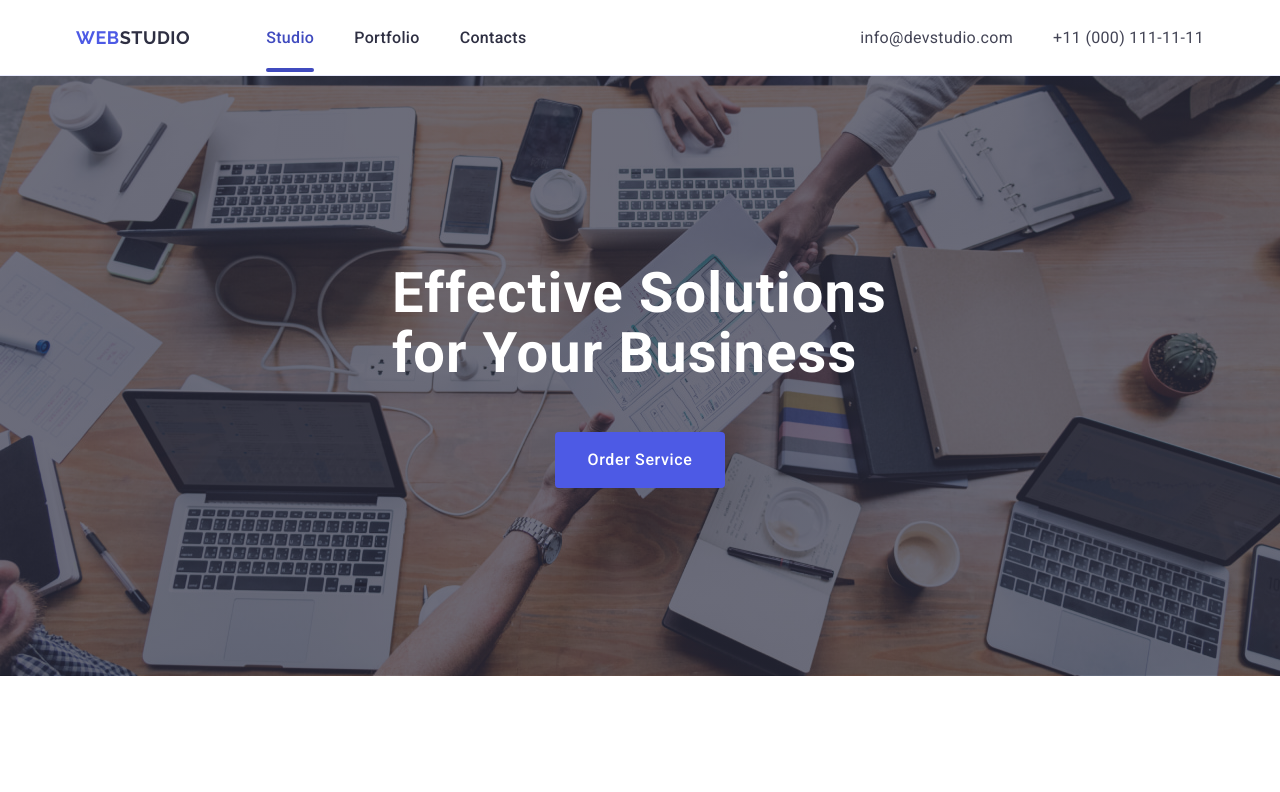
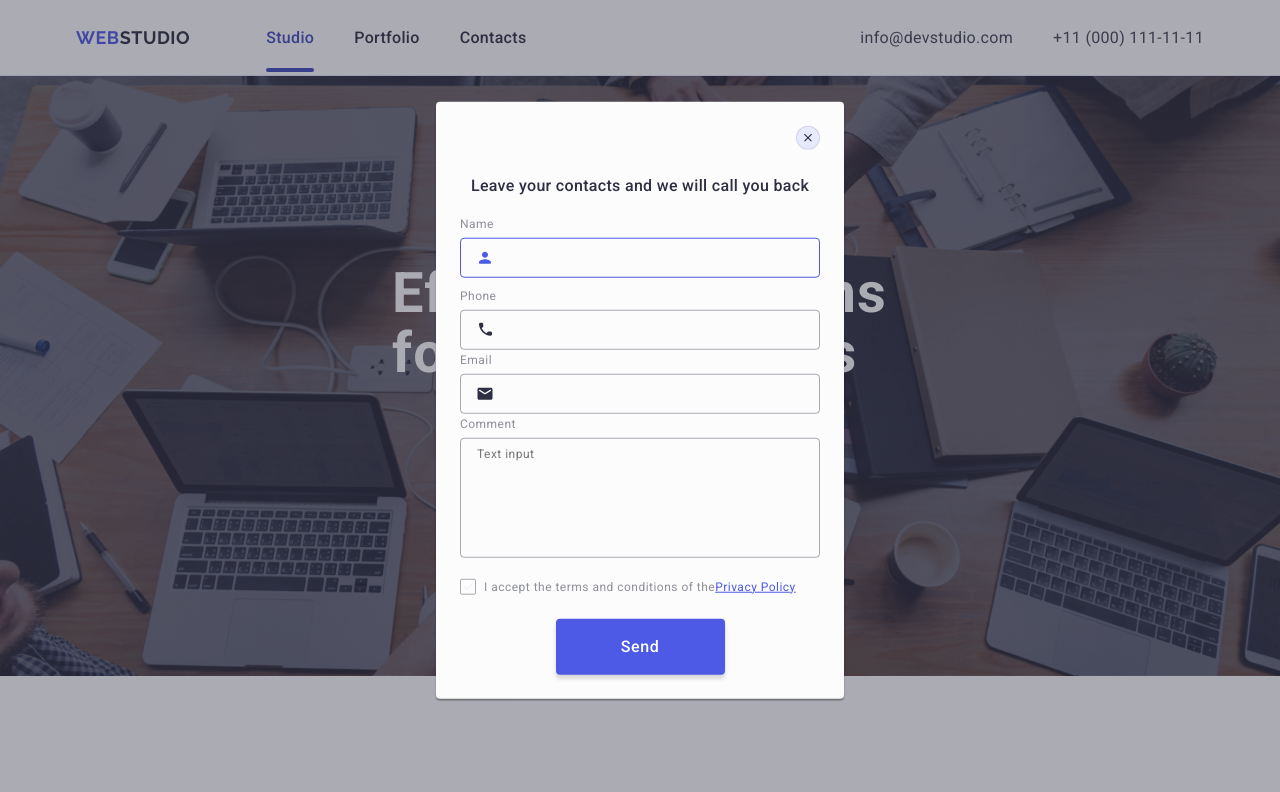
Before and after one commit to IrynaSobol/goit-markup-hw-05, a plain HTML site: page index.html in a window 1280 px wide. Shown: the top 792 px of the page. Drawn offline with nearby package versions, Linux system fonts and the light colour scheme.

Commit message:
Main page desktop

```diff
--- a/css/styles.css
+++ b/css/styles.css
@@ -503,12 +503,12 @@ img {
 .subscribe-email {
     width: 264px;
     height: 40px;
-    border: 1px solid rgba(255, 255, 255, 1);
+    border: 1px solid #ffffff;
     border-radius: 4px;
     background-color: transparent;
     outline: none;
     padding-left: 18px;
-    color:rgba(255, 255, 255, 1);
+    color:#ffffff;
     font-size: 12px;
     font-weight: 400;
     letter-spacing: 0.04em;
@@ -520,11 +520,8 @@ img {
 
 
 .subscribe-email::placeholder {
-    color: #FFF;
-    font-size: 12px;
-    font-weight: 400;
-    line-height: 2;
-    letter-spacing: 0.04em;
+    color: #ffffff;
+    font-size: inherit;
 }
 
 .subscribe-btn {
@@ -533,7 +530,7 @@ img {
     align-items: center;
     gap: 16px;
     background-color: #4D5AE5;
-    max-width: 165px;
+    min-width: 165px;
     height: 40px;
     border-radius: 4px;
     border: none;
@@ -549,8 +546,7 @@ img {
 }
 
 .subscribe-icon {
-
-
+    margin-left: 16px;
 }
 
 /*=====Modal=====*/
@@ -563,6 +559,7 @@ img {
     opacity: 0;
     visibility: hidden;
     pointer-events: none;
+    transition: opacity 250ms cubic-bezier(0.4, 0, 0.2, 1), visibility 250ms cubic-bezier(0.4, 0, 0.2, 1);
 }
 
 .backdrop.is-open {
@@ -576,11 +573,13 @@ img {
     min-height: 584px;
     background-color: #FCFCFC;
     border-radius: 4px;
+    box-shadow: 0px 1px 1px rgba(0, 0, 0, 0.14), 0px 1px 3px rgba(0, 0, 0, 0.12), 0px 2px 1px rgba(0, 0, 0, 0.2);
     position: absolute;
     top: 50%;
     left: 50%;
     transform: translate(-50%, -50%);
     padding: 72px 24px 24px;
+    transition: transform 250ms cubic-bezier(0.4, 0, 0.2, 1);
 }
 
 .modal-btn-close {
@@ -591,20 +590,29 @@ img {
     top: 24px;
     right: 24px;
     background-color: #E7E9FC;
-    border: 1px;
-    border-color: rgba(0, 0, 0, 0.10);
+    border: 1px solid rgba(0, 0, 0, 0.1);
     width: 24px;
     height: 24px;
     border-radius: 50%;
     padding: 0;
+    cursor: pointer;
+    transition: transform 250ms cubic-bezier(0.4, 0, 0.2, 1);
 }
 
-.modal-btn-close:active {
+.modal-btn-close:hover,
+.modal-btn-close:focus {
     background-color: #404BBF;
+    border: none;
 }
 
 .x-close-icon {
     fill: #2E2F42;
+    transition: fill 250ms cubic-bezier(0.4, 0, 0.2, 1);
+}
+
+.x-close-icon:hover,
+.x-close-icon:focus {
+    fill: #ffffff;
 }
 
 /*=====Contacts=====*/
@@ -618,6 +626,11 @@ img {
     margin-bottom: 16px;
 }
 
+.contacts-list {
+    margin-bottom: 8px;
+}
+
+
 .contacts-label {
     display: block;
     color: #8E8F99;
@@ -630,7 +643,6 @@ img {
 
 .contacts-input-wrap {
     position: relative;
-    margin-bottom: 8px;
 }
 
 .contacts-input {
@@ -650,7 +662,7 @@ img {
     left: 16px;
     top: 50%;
     transform: translateY(-50%);
-    transition: stroke 250ms cubic-bezier(0.4, 0, 0.2, 1);
+    transition: fill 250ms cubic-bezier(0.4, 0, 0.2, 1);
 }
 
 .contacts-input:focus {
@@ -667,6 +679,10 @@ img {
     background-color: transparent;
     border-radius: 4px;
     border: 1px solid rgba(46, 47, 66, 0.40);
+    font-size: 12px;
+    line-height: 1.17;
+    letter-spacing: 0.04em;
+    color: rgba(46, 47, 66, 0.40);
     transition: border-color 250ms cubic-bezier(0.4, 0, 0.2, 1);
     padding: 8px 16px;
     margin-bottom: 16px;
@@ -674,15 +690,15 @@ img {
     resize: none;
 }
 
-.contacts-textarea::placeholder {
-    color: rgba(46, 47, 66, 0.40);
-    font-size: 12px;
-    font-weight: 400;
-    line-height: 1.67;
-    letter-spacing: 0.04em;
+.contacts-textare:focus {
+    border-color: #4D5AE5
 }
 
 /*=====Contacts Checxbox=====*/
+.contacts-checkbox {
+    margin-bottom: 24px;
+}
+
 .contacts-check {
     margin-right: 8px;
 }
@@ -693,9 +709,8 @@ img {
     color: #8E8F99;
     font-size: 12px;
     font-weight: 400;
-    line-height: 1.67;
+    line-height: 1.17;
     letter-spacing: 0.04em;
-    margin-bottom: 24px;
 }
 
 .contacts-check-text  a {
@@ -704,6 +719,7 @@ img {
 }
 
 .checkbox-span {
+    display: inline-flex;
     position: relative;
     align-items: center;
     justify-content: center;
@@ -729,6 +745,8 @@ img {
 
 .contacts-check:checked + .contacts-check-text> .checkbox-span {
     background-color: #404BBF;
+    border: none;
+    fill: #F4F4FD;
 }
 
 .contacts-btn {
--- a/index.html
+++ b/index.html
@@ -383,12 +383,13 @@
             <div class="box-subscribe">
                 <p class="subscribe-title">Subscribe</p>
                 <form class="subscribe-form" name="subscribe" autocomplete="off">
-                    <input
+                    <label class="subscribe-label" for="subemail">
+                        <input
                         class="subscribe-email"
                         type="email"
                         name="subemail"
                         placeholder="E-mail" />
-
+                    </label>
                     <button class="subscribe-btn" type="submit">Subscribe
                         <svg class="subscribe-icon" width="24" height="24">
                             <use href="./images/icons.svg#icon-frame-3"></use>
@@ -397,7 +398,7 @@
                 </form>
             </div>
     </footer>
-    <div class="backdrop">
+    <div class="backdrop is-open">
         <div class="modal">
             <button class="modal-btn-close" type="button">
                 <svg class="x-close-icon" width="8" height="8">
@@ -406,64 +407,65 @@
             </button>
             <p class="contacts-title">Leave your contacts and we will call you back</p>
             <form class="contacts-form" name="contactsform" autocomplete="off">
-                <div class>
-                    <label class="contacts-label" for="username">Name</label>
+                <div class="contacts-list">
+                    <label class="contacts-label" for="user-name">Name</label>
                     <div class="contacts-input-wrap">
                         <input
                             class="contacts-input"
                             type="text"
-                            name="username"
-                            id="userame"
+                            name="user-name"
+                            id="user-name"
                             autofocus required />
-                        <svg class="contacts-icon" width="18" height="18">
+                        <svg class="contacts-icon" width="18" height="24">
                             <use href="./images/icons.svg#icon-person-black-18dp-1"></use>
                         </svg>
                     </div>
                 </div>
                 <div>
-                    <label class="contacts-label" for="userphone">Phone</label>
+                    <label class="contacts-label" for="user-phone">Phone</label>
                     <div class="contacts-input-wrap">
                         <input
                             class="contacts-input"
                             type="tel"
-                            name="userphone"
-                            id="userphone"
+                            name="user-phone"
+                            id="user-phone"
                             maxlength="15" required />
-                        <svg class="contacts-icon" width="18" height="18">
+                        <svg class="contacts-icon" width="18" height="24">
                             <use href="./images/icons.svg#icon-phone-black-18dp-1"></use>
                         </svg>
                     </div>
                 </div>
                 <div>
-                    <label class="contacts-label" for="useremail">Email</label>
+                    <label class="contacts-label" for="user-email">Email</label>
                     <div class="contacts-input-wrap">
                         <input
                             class="contacts-input"
                             type="email"
-                            name="useremail"
-                            id="useremail"
+                            name="user-email"
+                            id="user-email"
                             required />
-                        <svg class="contacts-icon" width="18" height="18">
+                        <svg class="contacts-icon" width="18" height="24">
                             <use href="./images/icons.svg#icon-email-black-18dp-1"></use>
                         </svg>
                     </div>
                 </div>
                 <div>
-                    <label class="contacts-label" for="usercomment">Comment</label>
+                    <label class="contacts-label" for="user-comment">Comment</label>
                     <textarea
                         class="contacts-textarea"
-                        name="usercomment"
-                        id="usercomment"
+                        name="user-comment"
+                        id="user-comment"
                         placeholder="Text input"
                     ></textarea>
                 </div>
-                <div>
+                <div class="contacts-checkbox">
                     <input
                         class="contacts-check visually-hidden"
                         type="checkbox"
-                        name="terms"
-                        id="terms" required />
-                    <label class="contacts-check-text" for="terms">
+                        name="user-privacy"
+                        id="user-privacy"
+                        value="true" required />
+                    <label class="contacts-check-text" for="user-privacy">
                         <span class="checkbox-span">
                             <svg class="checkbox-icon" width="10" height="8">
                                 <use href="./images/icons.svg#icon-vector"></use>
```
